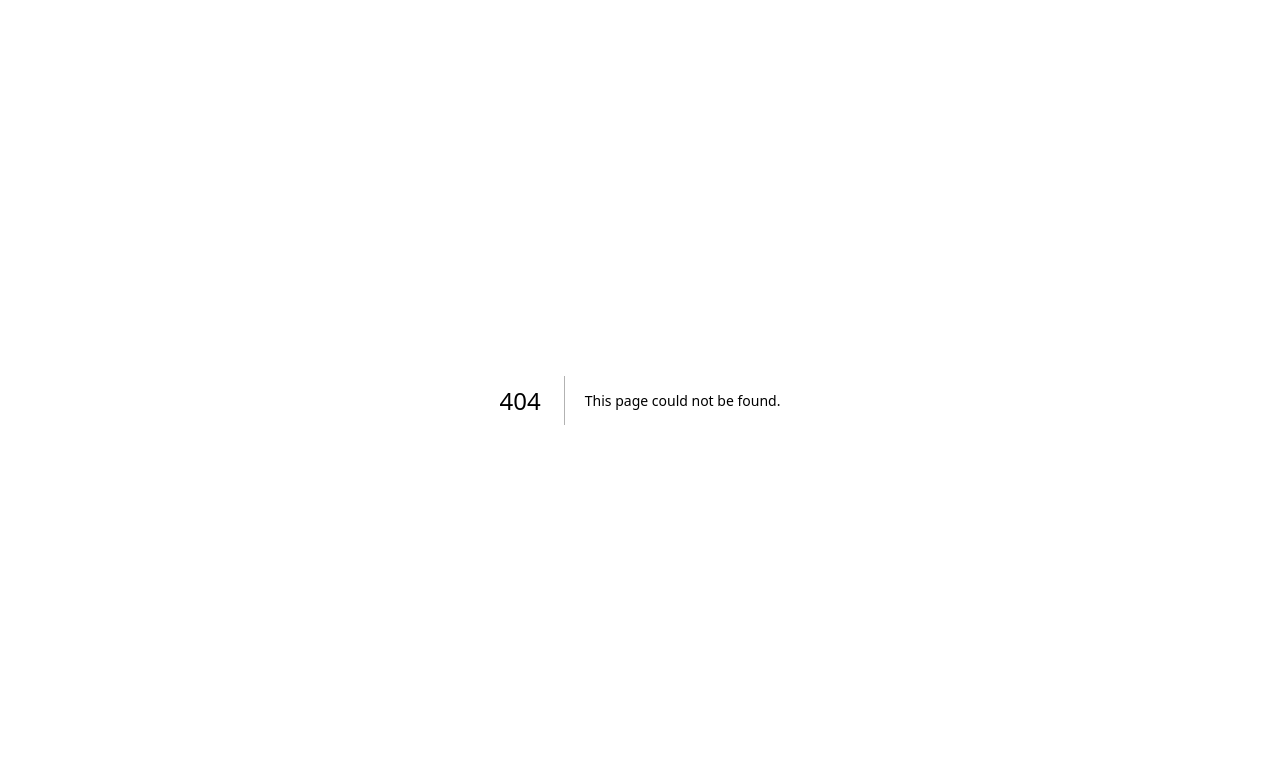
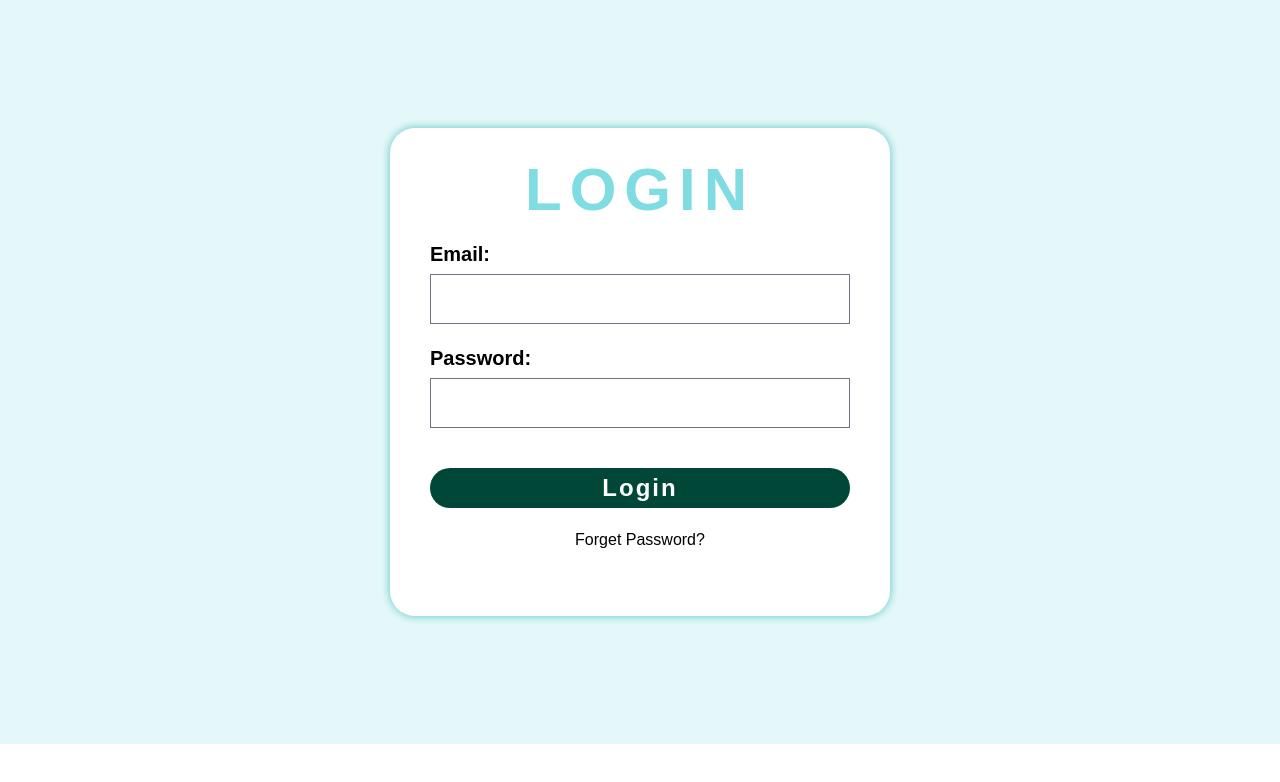
Before and after one commit to Dris-ti/Tour-Frontend, a Next.js app: page /Login in a window 1280 px wide. Before the commit this address had no page. Shown: the top 782 px of the page. Built offline with nearby package versions, Linux system fonts and the light colour scheme.

Commit message:
Login complete

```diff
--- a/package.json
+++ b/package.json
@@ -17,6 +17,7 @@
     "@mui/icons-material": "^6.3.1",
     "@mui/material": "^6.3.1",
     "apexcharts": "^4.3.0",
+    "axios": "^1.7.9",
     "flowbite": "^2.5.2",
     "next": "15.1.4",
     "react": "^19.0.0",
--- a/src/app/components/InputField.tsx
+++ b/src/app/Login/InputField.tsx
@@ -1,6 +1,6 @@
 'use client'
 
-import { InputFieldProps } from './types/AllTypes';
+import { InputFieldProps } from '../components/types/AllTypes';
 
 export const InputField: React.FC<InputFieldProps> = ({ label, type, id, value, onChange }) => {
     return (
--- a/src/app/components/LoginPage.tsx
+++ b/src/app/Login/page.tsx
@@ -1,35 +1,34 @@
 'use client'
 
+import axios from 'axios'
 import React, { useState } from 'react'
 import { InputField } from './InputField'
-import router from 'next/router';
+import { useRouter } from 'next/navigation';
+import Link from 'next/link';
 
 export default function LoginPage() {
     const [email, setEmail] = useState("");
     const [password, setPassword] = useState("");
-
-
+    const router = useRouter();
 
     const handleSubmit = async (event: React.FormEvent) => {
         event.preventDefault();
 
         try {
-            const res = await fetch('http://localhost:3000/authentication/login',
+            const response = await axios.post('http://localhost:3000/authentication/login',
                 {
-                    method: "POST",
-                    headers: { "Content-Type": "application/json" },
-                    body: JSON.stringify({ email: email, password: password }),
+                    'email': email,
+                    'password': password
                 }
+
             )
-            if (res.ok) {
-                // alert("Login sucessful")
-                router.push('app/components/Dashboard Items/Dashboard.tsx')
 
+            if (response.status === 201) {
+                router.replace('/Dashboard')
             }
             else {
                 alert("Login unsucessful")
             }
-
         }
         catch (e) {
             return e;
@@ -68,6 +67,7 @@ export default function LoginPage() {
                         className="px-14 py-1 mt-10 text-2xl focus:outline-none text-white bg-green-900 rounded-3xl tracking-[2px] hover:bg-teal-400 focus:ring-4 focus:ring-green-300 transition-colors duration-200 max-md:px-4 max-md:mt-8"
                     // style={{ backgroundColor: '#59C3C3' }}
                     >
+                        {/* <Link href={'/Dashboard'}>Login</Link> */}
                         Login
                     </button>
 
--- /dev/null
+++ b/src/app/Navbar/page.tsx
@@ -0,0 +1,53 @@
+'use client'
+
+import React from 'react';
+import PropTypes from 'prop-types';
+
+
+export default function NavBar(props: any) {
+    return (
+        <nav className="bg-primarycolor border-gray-200 dark:bg-gray-900 fixed w-full h-16 flex items-center justify-center">
+            {/* Page name */}
+            <nav className="bg-transparent dark:bg-gray-700 w-[95vw]">
+                <div className="max-w-screen-xl mx-auto">
+                    <div className="flex items-center justify-center">
+                        <ul className="flex flex-row font-medium justify-between gap-20 rtl:space-x-reverse text-lg">
+                            <li>
+                                <a href="#" className="text-white dark:text-white hover:text-secondarycolor" aria-current="page">Home</a>
+                            </li>
+                            <li>
+                                <a href="#" className="text-white dark:text-white hover:text-secondarycolor">Packages</a>
+                            </li>
+                            <li>
+                                <a href="#" className="text-white dark:text-white hover:text-secondarycolor">About Us</a>
+                            </li>
+                            <li>
+                                <a href="#" className="text-white dark:text-white hover:text-secondarycolor">Contact Us</a>
+                            </li>
+                        </ul>
+                    </div>
+                </div>
+            </nav>
+
+
+
+            {/* Profile */}
+            <div className="avatar right-5 p-10">
+                <div className="ring-primarycolor ring-offset-base-100  rounded-full ring ring-offset-2 w-10 h-10">
+                    <img src="https://img.daisyui.com/images/stock/photo-1534528741775-53994a69daeb.webp" />
+                </div>
+            </div>
+
+        </nav>
+
+    )
+}
+
+NavBar.proptypes = {
+    title: PropTypes.string,
+    logo: PropTypes.string
+}
+
+NavBar.defaultProps = {
+    title: "Tour Guide"
+}
--- a/src/app/components/NavBar.tsx
+++ /dev/null
@@ -1,53 +0,0 @@
-'use client'
-
-import React from 'react';
-import PropTypes from 'prop-types';
-
-
-export default function NavBar(props: any) {
-  return (
-    <nav className="bg-primarycolor border-gray-200 dark:bg-gray-900 fixed w-full h-16 flex items-center justify-center">
-      {/* Page name */}
-      <nav className="bg-transparent dark:bg-gray-700 w-[95vw]">
-        <div className="max-w-screen-xl mx-auto">
-          <div className="flex items-center justify-center">
-            <ul className="flex flex-row font-medium justify-between gap-20 rtl:space-x-reverse text-lg">
-              <li>
-                <a href="#" className="text-white dark:text-white hover:text-secondarycolor" aria-current="page">Home</a>
-              </li>
-              <li>
-                <a href="#" className="text-white dark:text-white hover:text-secondarycolor">Packages</a>
-              </li>
-              <li>
-                <a href="#" className="text-white dark:text-white hover:text-secondarycolor">About Us</a>
-              </li>
-              <li>
-                <a href="#" className="text-white dark:text-white hover:text-secondarycolor">Contact Us</a>
-              </li>
-            </ul>
-          </div>
-        </div>
-      </nav>
-
-
-
-      {/* Profile */}
-      <div className="avatar right-5 p-10">
-        <div className="ring-primarycolor ring-offset-base-100  rounded-full ring ring-offset-2 w-10 h-10">
-          <img src="https://img.daisyui.com/images/stock/photo-1534528741775-53994a69daeb.webp" />
-        </div>
-      </div>
-
-    </nav>
-
-  )
-}
-
-NavBar.proptypes = {
-  title: PropTypes.string,
-  logo: PropTypes.string
-}
-
-NavBar.defaultProps = {
-  title: "Tour Guide"
-}
--- a/src/app/dashboard/layout.tsx
+++ b/src/app/dashboard/layout.tsx
@@ -1,6 +1,6 @@
 import React from 'react'
-import NavBar from '../components/NavBar'
-import SideBar from '../components/SideBar'
+import NavBar from '../Navbar/page'
+import SideBar from '../Sidebar/page'
 
 interface DashboardLayoutProps {
     children: React.ReactNode;
```
Also changed, not shown: src/app/page.tsx (+6 -4 lines), src/app/Sidebar/page.tsx (renamed from src/app/components/SideBar.tsx), 1 other file (tests, documents, lock files or other folders).
